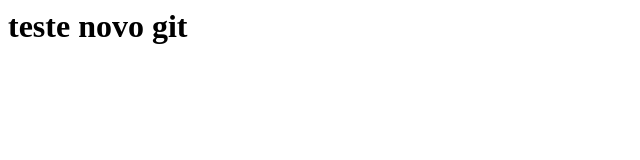
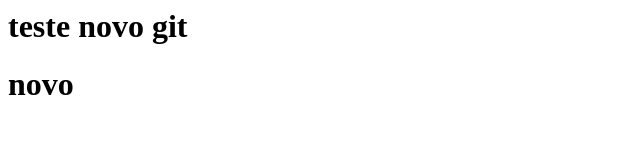
Before and after one commit to jojishimada/vscode, a plain HTML site: page index.html in a window 1280 px wide. Shown: the full height of the page, 0-640 px from the left. Drawn offline with Linux system fonts and the light colour scheme.

Commit message:
nova mudança

```diff
--- a/index.html
+++ b/index.html
@@ -1,3 +1,4 @@
 <html>
     <h1>teste novo git</h1>
+    <h1>novo</h1>
 </html>
```
